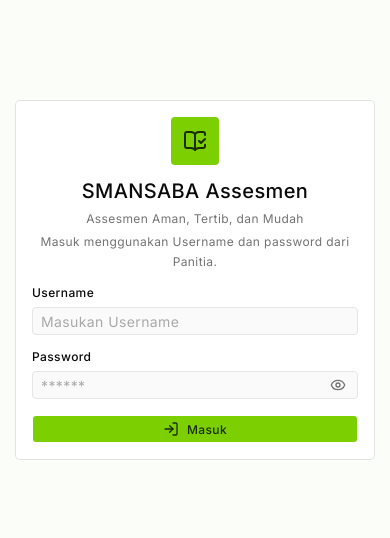
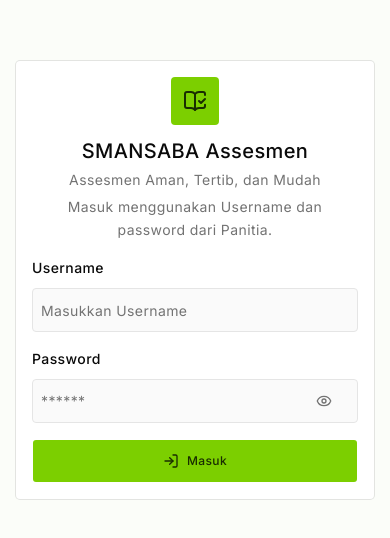
Before and after one commit to deniikbal/cbtapp, a Next.js app: page / in a window 390 px wide. Shown: the part 142-680 px from the top of the page. Built offline with nearby package versions, Linux system fonts and the light colour scheme; no server answers; the database is empty.

Commit message:
Perbaiki antislop-mobile halaman root: target 44px, kontras, lang id

```diff
--- a/app/layout.tsx
+++ b/app/layout.tsx
@@ -30,7 +30,7 @@ export default function RootLayout({
 }>) {
   return (
     <html
-      lang="en"
+      lang="id"
       className={cn("antialiased", fontMono.variable, "font-sans", inter.variable)}
     >
       <body>
--- a/components/student-login-form.tsx
+++ b/components/student-login-form.tsx
@@ -23,36 +23,36 @@ export function StudentLoginForm() {
           <BookOpenCheck className="size-6" aria-hidden="true" />
         </div>
         <CardTitle className="text-xl">{APP_NAME}</CardTitle>
-        <CardDescription>{APP_TAGLINE}</CardDescription>
-        <CardDescription>Masuk menggunakan Username dan password dari Panitia.</CardDescription>
+        <CardDescription className="text-[14px] sm:text-xs">{APP_TAGLINE}</CardDescription>
+        <CardDescription className="text-[14px] sm:text-xs">Masuk menggunakan Username dan password dari Panitia.</CardDescription>
       </CardHeader>
       <CardContent>
         <form action={formAction} className="space-y-4">
           <div className="space-y-2">
-            <Label htmlFor="nis">Username</Label>
+            <Label htmlFor="nis" className="text-[14px] sm:text-xs">Username</Label>
             <Input
               id="nis"
               name="nis"
-              placeholder="Masukan Username"
-              className="placeholder:text-muted-foreground/60"
+              placeholder="Masukkan Username"
+              className="h-11 text-[14px] placeholder:text-muted-foreground sm:h-7 sm:text-xs/relaxed"
               required
             />
           </div>
           <div className="space-y-2">
-            <Label htmlFor="password">Password</Label>
+            <Label htmlFor="password" className="text-[14px] sm:text-xs">Password</Label>
             <div className="relative">
               <Input
                 id="password"
                 name="password"
                 type={showPassword ? "text" : "password"}
                 placeholder="******"
-                className="pr-10 placeholder:text-muted-foreground/60"
+                className="h-11 pr-10 text-[14px] placeholder:text-muted-foreground sm:h-7 sm:text-xs/relaxed"
                 required
               />
               <button
                 type="button"
                 aria-label={showPassword ? "Sembunyikan password" : "Lihat password"}
-                className="absolute top-1/2 right-3 -translate-y-1/2 text-muted-foreground transition-colors hover:text-foreground"
+                className="absolute top-1/2 right-3 flex size-11 -translate-y-1/2 items-center justify-center text-muted-foreground transition-colors hover:text-foreground focus-visible:ring-2 focus-visible:ring-ring/30 sm:size-6"
                 onClick={() => setShowPassword((value) => !value)}
               >
                 {showPassword ? <EyeOff className="size-4" aria-hidden="true" /> : <Eye className="size-4" aria-hidden="true" />}
@@ -62,7 +62,7 @@ export function StudentLoginForm() {
 
           {state.error && <p className="text-sm text-destructive">{state.error}</p>}
 
-          <Button type="submit" className="w-full gap-2" disabled={pending}>
+          <Button type="submit" className="h-11 w-full gap-2 sm:h-7" disabled={pending}>
             {pending ? <Loader2 className="size-4 animate-spin" aria-hidden="true" /> : <LogIn className="size-4" aria-hidden="true" />}
             {pending ? "Memproses..." : "Masuk"}
           </Button>
```
